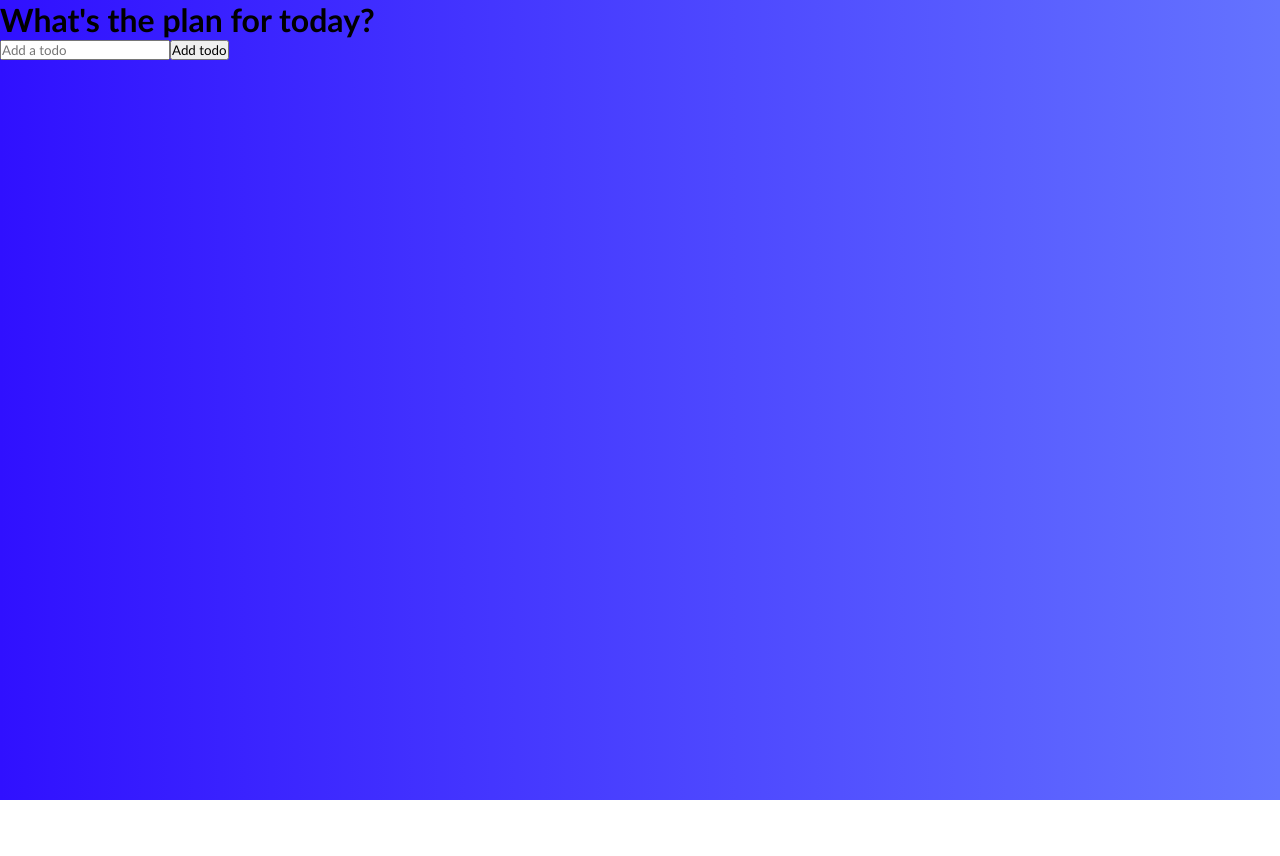
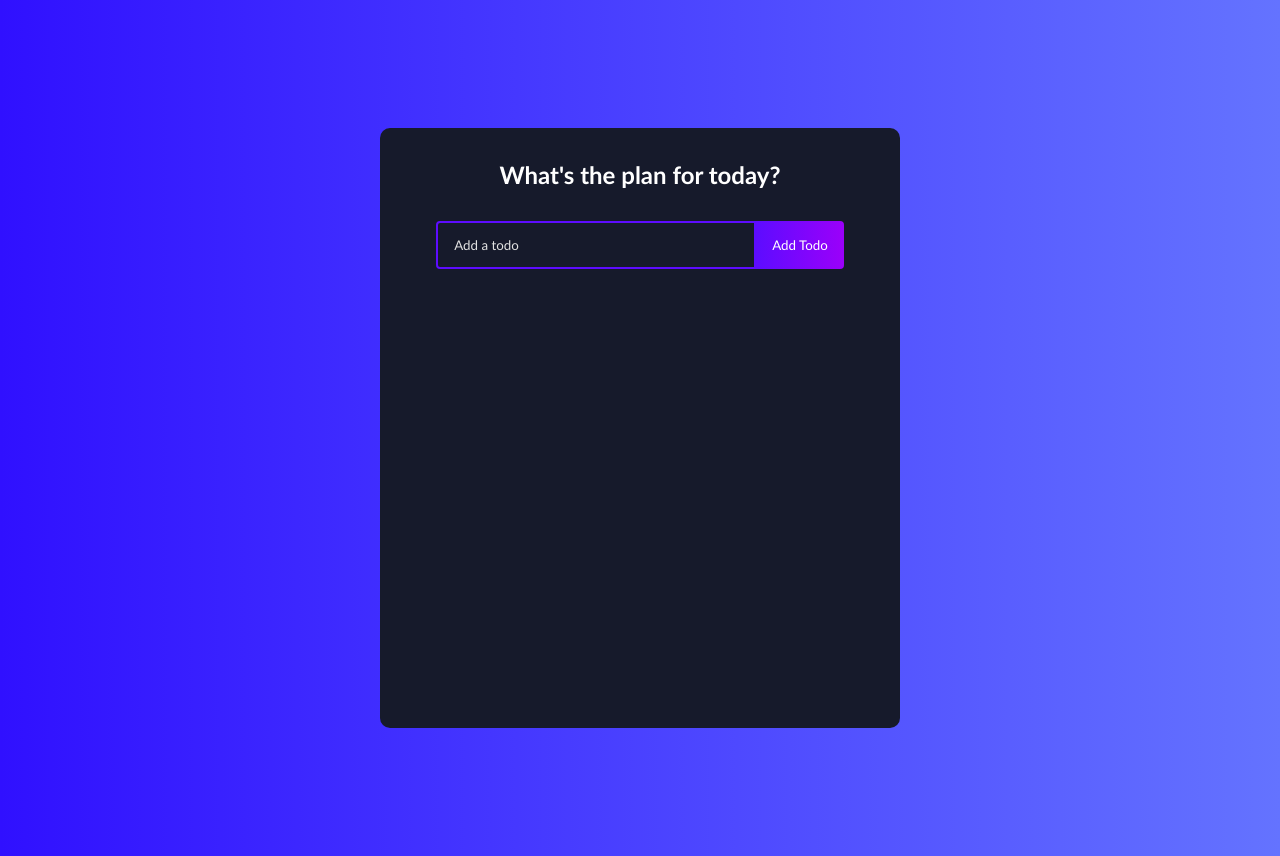
Before and after one commit to Nikola-Nino/React-To-Do-List, a React (Create React App) app: page / in a window 1280 px wide. Before the commit the page ends 800 px from the top, so only its background shows below. Built offline with nearby package versions, Linux system fonts and the light colour scheme.

Commit message:
Adding styling to the form and fixing indentations

```diff
--- a/src/App.css
+++ b/src/App.css
@@ -2,8 +2,8 @@
   box-sizing: border-box;
   margin: 0;
   padding: 0;
-  font-family: 'Trebuchet MS', 'Lucida Sans Unicode', 'Lucida Grande',
-    'Lucida Sans', Arial, sans-serif;
+  font-family: "Trebuchet MS", "Lucida Sans Unicode", "Lucida Grande",
+    "Lucida Sans", Arial, sans-serif;
 }
 
 body {
@@ -13,3 +13,27 @@ body {
     rgba(100, 115, 255, 1) 100%
   );
 }
+
+h1 {
+  margin: 32px 0;
+  color: #fff;
+  font-size: 24px;
+}
+.todo-container {
+  display: flex;
+  flex-direction: row;
+  position: relative;
+}
+
+.todo-app {
+  display: flex;
+  flex-direction: column;
+  justify-content: start;
+  width: 520px;
+  min-height: 600px;
+  background: #161a2b;
+  text-align: center;
+  margin: 128px auto;
+  border-radius: 10px;
+  padding-bottom: 32px;
+}
--- a/src/App.js
+++ b/src/App.js
@@ -2,7 +2,7 @@ import "./App.css";
 import TodoList from "./components/TodoList";
 
 function App() {
-  return <div className="App">
+  return <div className="todo-app">
     <TodoList />
   </div>;
 }
--- a/src/components/Todo.js
+++ b/src/components/Todo.js
@@ -1,4 +1,4 @@
-import React, { useState } from "react";
+import React, { Fragment, useState } from "react";
 import classes from "./Todo.module.css";
 import { RiCloseCircleLine } from "react-icons/ri";
 import { TiEdit } from "react-icons/ti";
@@ -23,25 +23,22 @@ const Todo = (props) => {
   }
 
   return props.todos.map((todo, index) => (
-    <>
-      <div
-        className={
-          todo.isComplete
-            ? `${classes} todo-row complete`
-            : `${classes} todo-row`
-        }
-        key={index}
-      ></div>
-      <div key={todo.id}>
-        <div key={todo.id} onClick={() => props.completeTodo(todo.id)}>
-          {todo.text}
-        </div>{" "}
+    <Fragment>
+      <div onClick={() => props.completeTodo(todo.id)} className={todo.isComplete ? `${classes["todo-row"]} ${classes["complete"]}`: classes["todo-row"]}
+        key={index} >
+        <div key={todo.id}>{todo.text}</div>{" "}
         <div className={classes.icons}>
-          <RiCloseCircleLine className={classes["delete-icon"]} onClick={() => props.removeTodo(todo.id)} />
-          <TiEdit className={classes["edit-icon"]} onClick={() => setEdit({ id: todo.id, value: todo.text })} />
+          <RiCloseCircleLine
+            className={classes["delete-icon"]}
+            onClick={() => props.removeTodo(todo.id)}
+          />
+          <TiEdit
+            className={classes["edit-icon"]}
+            onClick={() => setEdit({ id: todo.id, value: todo.text })}
+          />
         </div>
       </div>
-    </>
+    </Fragment>
   ));
 };
 
--- a/src/components/Todo.module.css
+++ b/src/components/Todo.module.css
@@ -54,3 +54,8 @@
 .edit-icon {
   color: #fff;
 }
+
+.complete {
+  text-decoration: line-through;
+  opacity: 0.4;
+}
--- a/src/components/TodoForm.js
+++ b/src/components/TodoForm.js
@@ -1,4 +1,5 @@
 import React, { Fragment, useState } from "react";
+import classes from "./TodoForm.module.css";
 
 const TodoForm = (props) => {
   const [input, setInput] = useState("");
@@ -18,7 +19,7 @@ const TodoForm = (props) => {
   };
 
   return (
-    <form onSubmit={submitHandler}>
+    <form className={classes["todo-form"]} onSubmit={submitHandler}>
       {props.edit ? (
         <Fragment>
           <input
@@ -26,8 +27,9 @@ const TodoForm = (props) => {
             value={input}
             onChange={inputChangeHandler}
             name="text"
+            className={classes["todo-input edit"]}
           />
-          <button onClick={submitHandler}>Update</button>
+          <button className={classes["todo-button edit"]} onClick={submitHandler}>Update</button>
         </Fragment>
       ) : (
         <Fragment>
@@ -37,8 +39,10 @@ const TodoForm = (props) => {
             name="text"
             value={input}
             onChange={inputChangeHandler}
+            className={classes["todo-input"]}
+
           />
-          <button onClick={submitHandler}>Add todo</button>
+          <button className={classes["todo-button"]} onClick={submitHandler}>Add todo</button>
         </Fragment>
       )}
     </form>
--- /dev/null
+++ b/src/components/TodoForm.module.css
@@ -0,0 +1,45 @@
+.todo-form {
+    margin-bottom: 32px;
+  }
+
+  .todo-input {
+    padding: 14px 32px 14px 16px;
+    border-radius: 4px 0 0 4px;
+    border: 2px solid #5d0cff;
+    outline: none;
+    width: 320px;
+    background: transparent;
+    color: #fff;
+  }
+
+  .todo-input::placeholder {
+    color: #e2e2e2;
+  }
+
+  .todo-button {
+    padding: 16px;
+    border: none;
+    border-radius: 0 4px 4px 0;
+    cursor: pointer;
+    outline: none;
+    background: linear-gradient(
+      90deg,
+      rgba(93, 12, 255, 1) 0%,
+      rgba(155, 0, 250, 1) 100%
+    );
+    color: #fff;
+    text-transform: capitalize;
+  }
+
+  .todo-input.edit {
+    border: 2px solid #149fff;
+  }
+
+  .todo-button.edit {
+    background: linear-gradient(
+      90deg,
+      rgba(20, 159, 255, 1) 0%,
+      rgba(17, 122, 255, 1) 100%
+    );
+    padding: 16px 22px;
+  }
```
